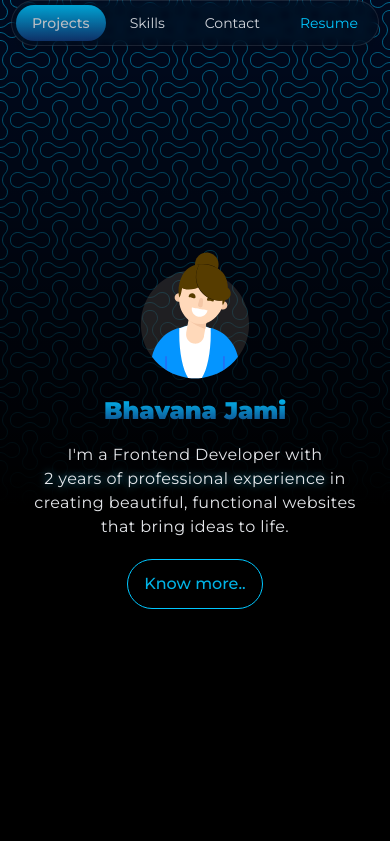
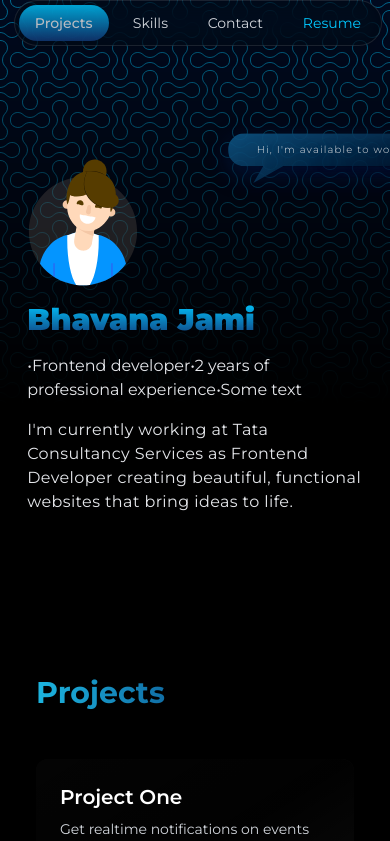
Before and after one commit to Bhavana-Jami/bhavana_jami, a React (Vite) app: page / in a window 390 px wide. Shown: the top 841 px of the page. Built offline with nearby package versions, Linux system fonts and the light colour scheme.

Commit message:
left alignment in small screens

```diff
--- a/src/App.jsx
+++ b/src/App.jsx
@@ -15,7 +15,7 @@ function App() {
       <Hero />
       {/* <TabsMenu/> */}
       {/* <Work/> */}
-      <AboutMe />
+      {/* <AboutMe /> */}
 
       <Projects />
 
--- a/src/Projects.jsx
+++ b/src/Projects.jsx
@@ -58,7 +58,7 @@ export default function Projects() {
       />
 
       <div className="max-w-7xl mx-auto relative">
-        <h2 className="text-3xl font-bold text-center mb-12  text-transparent bg-clip-text bg-gradient-to-r from-[#1CB5E0] to-[#000851] ">
+        <h2 className="text-3xl font-bold text-left sm:text-center mb-12  text-transparent bg-clip-text bg-gradient-to-r from-[#1CB5E0] to-[#000851] ">
           Projects
         </h2>
 
--- a/src/components/Hero.jsx
+++ b/src/components/Hero.jsx
@@ -3,43 +3,36 @@ import "../styles/Hero.css";
 import Lottie from "lottie-react";
 import heroLottie from "../assets/heroLottie.json";
 import TabsMenu from "./TabsMenu";
+import ScrollDownIcon from "./ui/scrolldown";
 
 const Hero = () => {
   return (
-    <main
-      className="flex h-screen w-screen flex-col items-start justify-center"
-      id="hero"
-    >
-      <section className="w-full flex flex-col items-center justify-center px-4">
-        {/* <div className="relative inline-block text-left"> */}
+    <main className="flex  sm:px-20" id="hero">
+      <section className="w-full flex flex-col items-left sm:items-center justify-center px-4">
+        <div className="relative inline-block text-left  sm:text-center -ms-20 sm:m-0">
           <Lottie
             animationData={heroLottie}
             loop={true}
             className="heroLottie w-auto h-auto"
           />
           <div className="tooltip">Hi, I'm available to work!</div>
-        {/* </div> */}
+        </div>
         <h1
           id="bhavana_jami"
-          className="text-2xl md:text-4xl lg:text-6xl font-bold text-center mb-4"
+          className="text-3xl sm:3xl md:text-4xl lg:text-6xl font-bold text-left sm:text-center mb-4"
         >
           Bhavana Jami
         </h1>
-        <p className="text-base sm:text-xl md:text-1xl lg:text-1xl text-center text-blue-990 max-w-[680px] mb-5 md:mb-7 tracking-wide leading-6 md:leading-7 lg:leading-8">
-          I'm a Frontend Developer with{" "}
-          <span className="relative inline-block">
-            <span
-              className=""
-              style={{
-                textShadow: " 0 0 8px #1d93b4",
-              }}
-            >
-              2 years of professional experience
-            </span>
-          </span>{" "}
-          in creating beautiful, functional websites that bring ideas to life.
+        <p className="text-left sm:text-center">
+          &#8226;Frontend developer&#8226;2 years of professional
+          experience&#8226;Some text
         </p>
-        <a
+        <p className="mt-4 text-base sm:text-xl md:text-1xl lg:text-1xl text-left sm:text-wrap sm:text-center  text-blue-990 max-w-[680px] mb-5 md:mb-7 tracking-wide leading-6 md:leading-7 lg:leading-8">
+          I'm currently working at Tata Consultancy Services as Frontend
+          Developer creating beautiful, functional websites that bring ideas to
+          life.
+        </p>
+        {/* <a
           href="#about"
           className="relative inline-block text-colorBlueOne/90 hover:text-colorBlueOne transition duration-300 p-3 ps-4 pe-4 hover:bg-colorBlueOne/20"
           style={{
@@ -50,7 +43,7 @@ const Hero = () => {
           }}
         >
           Know more..
-          {/* <span
+          <span
             className="absolute bottom-0 left-1/2 transform -translate-x-1/2"
             style={{
               width: "70%",
@@ -59,9 +52,10 @@ const Hero = () => {
               left: "50%",
               transform: "translateX(-50%)",
             }}
-            /> */}
-        </a>
+          />
+        </a> */}
         <TabsMenu />
+
       </section>
     </main>
   );
--- a/src/components/TabsMenu.jsx
+++ b/src/components/TabsMenu.jsx
@@ -3,9 +3,9 @@ import { motion, useScroll } from "framer-motion";
 import { cn } from "@/lib/utils";
 import resume from "../assets/resume.pdf";
 import "../styles/TabsMenu.css";
-
 const TabsMenu = () => {
   const [activeSection, setActiveSection] = useState("projects");
+  const [isSticky, setIsSticky] = useState(false);
   const [isVisible, setIsVisible] = useState(true);
   const { scrollY } = useScroll();
   const [lastScrollY, setLastScrollY] = useState(0);
@@ -14,9 +14,17 @@ const TabsMenu = () => {
     { id: "projects", label: "Projects" },
     { id: "skills", label: "Skills" },
     { id: "contact", label: "Contact" },
+    // { id: "resume", label: "Resume" },
   ];
 
   const handleScroll = useCallback(() => {
+    const heroSection = document.getElementById("hero");
+    const heroBottom = heroSection
+      ? heroSection.getBoundingClientRect().bottom
+      : 0;
+
+    setIsSticky(heroBottom <= 0);
+
     let currentSection = "projects";
     let minDistance = Infinity;
 
@@ -43,10 +51,8 @@ const TabsMenu = () => {
   useEffect(() => {
     return scrollY.onChange((latest) => {
       if (latest < lastScrollY) {
-        // Scrolling up
         setIsVisible(true);
       } else if (latest > 100 && latest > lastScrollY) {
-        // Scrolling down and past the 100px mark
         setIsVisible(false);
       }
       setLastScrollY(latest);
@@ -56,7 +62,7 @@ const TabsMenu = () => {
   const scrollToSection = (sectionId) => {
     const element = document.getElementById(sectionId);
     if (element) {
-      const navHeight = 84; // Approximate height of the navbar
+      const navHeight = isSticky ? 84 : 0;
       const elementPosition =
         element.getBoundingClientRect().top + window.pageYOffset;
       window.scrollTo({
@@ -69,7 +75,8 @@ const TabsMenu = () => {
   return (
     <motion.nav
       className={cn(
-        "z-40 w-full fixed top-0 left-0 right-0 transition-all duration-300 ease-in-out"
+        "z-40 max-w-4xl transition-all duration-300 ease-in-out fixed top-0 right-0 sm:relative sm:right-0 sm:left-0"
+        // isSticky ? "fixed top-0 " : "relative"
       )}
       initial={false}
       animate={{
@@ -81,8 +88,8 @@ const TabsMenu = () => {
         ease: "easeInOut",
       }}
     >
-      <div className="px-2 md:px-4 lg:px-5 sm:px-3 max-w-sm mx-auto">
-        <ul className="flex justify-center space-x-2 p-1 rounded-full backdrop-blur-sm bg-black/10 shadow-lg border border-white/10">
+      <div className="px-2 md:px-4 lg:px-5 sm:px-3 ">
+        <ul className="  sm:w-full flex justify-center space-x-2 p-1 rounded-full bg-black/30 backdrop-blur-md shadow-lg border border-white/10">
           {tabs.map((tab) => (
             <li key={tab.id}>
               <motion.button
--- /dev/null
+++ b/src/components/ui/scrolldown.jsx
@@ -0,0 +1,23 @@
+
+import { motion } from 'framer-motion'
+import { ChevronDown } from 'lucide-react'
+
+
+export default function ScrollDownIcon({ size = 24, color = 'currentColor' }) {
+  return (
+    <motion.div
+      animate={{
+        y: [0, 10, 0],
+      }}
+      transition={{
+        duration: 1.5,
+        repeat: Infinity,
+        repeatType: 'loop',
+      }}
+      className="cursor-pointer mt-8"
+      onClick={() => window.scrollTo({ top: window.innerHeight, behavior: 'smooth' })}
+    >
+      <ChevronDown size={size} color={color} />
+    </motion.div>
+  )
+}
--- a/src/styles/Hero.css
+++ b/src/styles/Hero.css
@@ -1,5 +1,5 @@
 #hero {
-  height: 100vh;
+  height: 80vh;
   width: 100%;
   text-align: center;
   padding: 0 0.7rem;
```
Lines whose indentation alone changed are shown as unchanged.
